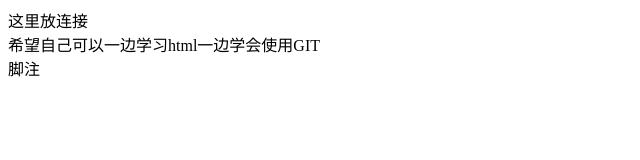
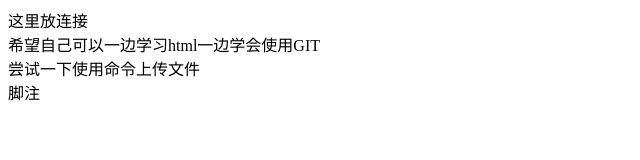
Before and after one commit to waterHolaHola/helloWorld, a plain HTML site: page LearnHtml/index.html in a window 1280 px wide. Shown: the whole page, without its empty margins (0-640 px from the left). Drawn offline with Linux system fonts and the light colour scheme.

Commit message:
尝试使用命令行失败

```diff
--- a/LearnHtml/index.html
+++ b/LearnHtml/index.html
@@ -10,6 +10,7 @@
 			<div>
 				希望自己可以一边学习html一边学会使用GIT
 			</div>
+			<div>尝试一下使用命令上传文件</div>
 		</section>
 		<footer>脚注</footer>
 	</body>
```
